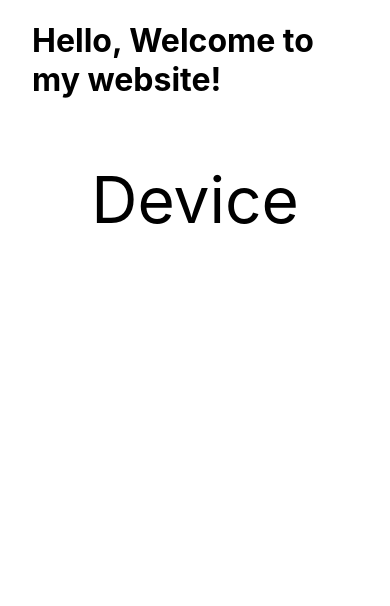
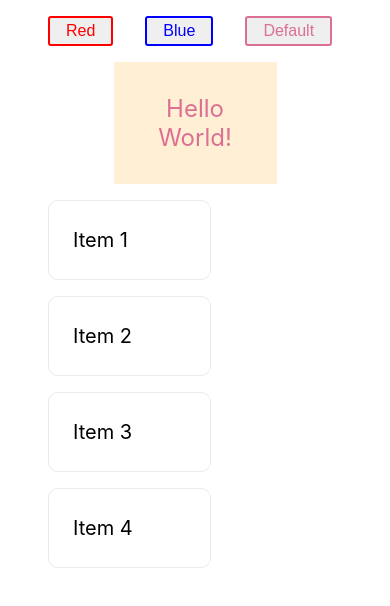
Before and after one commit to jrc134/reactnext, a Next.js app: page / in a window 390 px wide. Shown: the top 606 px of the page. Built offline with nearby package versions, Linux system fonts and the light colour scheme.

Commit message:
Responsive-Design

```diff
--- a/package.json
+++ b/package.json
@@ -10,7 +10,8 @@
   "dependencies": {
     "next": "12.0.7",
     "react": "17.0.2",
-    "react-dom": "17.0.2"
+    "react-dom": "17.0.2",
+    "styled-components": "^5.3.3"
   },
   "devDependencies": {
     "eslint": "8.5.0",
--- a/pages/device.js
+++ b/pages/device.js
@@ -1,9 +1,9 @@
 import styles from '../styles/Home.module.css'
 
-export default function Device() {
+export default function Device(props) {
     return (
-        <div className={styles.title}>
-        <p>Device</p>
+        <div className={styles.card}>
+        <p>{ props.children }</p>
         </div>
 
     )
--- a/pages/index.js
+++ b/pages/index.js
@@ -2,11 +2,55 @@ import Head from 'next/head'
 import Image from 'next/image'
 import styles from '../styles/Home.module.css'
 import Device from './device'
+import Border from './styled'
+import styled, { ThemeProvider } from 'styled-components'
+// npm run dev ->
+
+const Main = styled.button`
+font-size: 1em;
+margin: 1em;
+padding: 0.25em 1em;
+border-radius: 3px;
+
+/* Color the border and text with theme.main */
+color: ${props => props.theme.main};
+border: 2px solid ${props => props.theme.main};
+`;
+//
+// We are passing a default theme for Buttons that arent wrapped in the ThemeProvider
+Main.defaultProps = {
+  theme: {
+    main: "palevioletred"
+  }
+}
+
+// Define what props.theme will look like
+const blue = {
+  main: "blue"
+};
+const red = {
+  main: "red"
+};
+
+
+//
 export default function Home() {
   return (
     <div className={styles.container}>
-      <h1>Hello, Welcome to my website!</h1>
-      <Device />
+      <ThemeProvider theme={red}>
+        <Main>Red</Main>
+      </ThemeProvider>
+      <ThemeProvider theme={blue}>
+        <Main>Blue</Main>
+      </ThemeProvider>
+
+      <Main>Default</Main>
+      <Border />
+      <Device> Item 1 </Device>
+      <Device> Item 2 </Device>
+      <Device> Item 3 </Device>
+      <Device> Item 4 </Device>
+
     </div>
   )
 }
--- /dev/null
+++ b/pages/projectstyle.js
@@ -0,0 +1,22 @@
+import styled from "styled-components";
+
+export const Title = styled.section`
+  font-size: 1.5em;
+  text-align: center;
+  color: palevioletred;
+
+  @media (min-width: 1024px) {
+    font-size: 3em;
+  }
+`;
+
+export const Wrapper = styled.section`
+  padding: 4em;
+  background: papayawhip;
+  width: 50%;
+  margin: auto;
+  @media (min-width: 320px) {
+    padding: 2em;
+  }
+  @media ${(props) => props.th }
+`;
--- /dev/null
+++ b/pages/styled.js
@@ -0,0 +1,16 @@
+import React from 'react';
+import styled from 'styled-components';
+import { Title, Wrapper } from './projectstyle';
+
+
+const Border = () => {
+  return(
+    <Wrapper>
+    <Title>
+      Hello World!
+    </Title>
+  </Wrapper>
+  );
+};
+
+export default Border;
--- a/styles/Home.module.css
+++ b/styles/Home.module.css
@@ -82,7 +82,7 @@
   border: 1px solid #eaeaea;
   border-radius: 10px;
   transition: color 0.15s ease, border-color 0.15s ease;
-  max-width: 300px;
+  max-width: 50%;
 }
 
 .card:hover,
```
Also changed, not shown: themes/default.js (added, +22 -0 lines), 1 other file (tests, documents, lock files or other folders).
